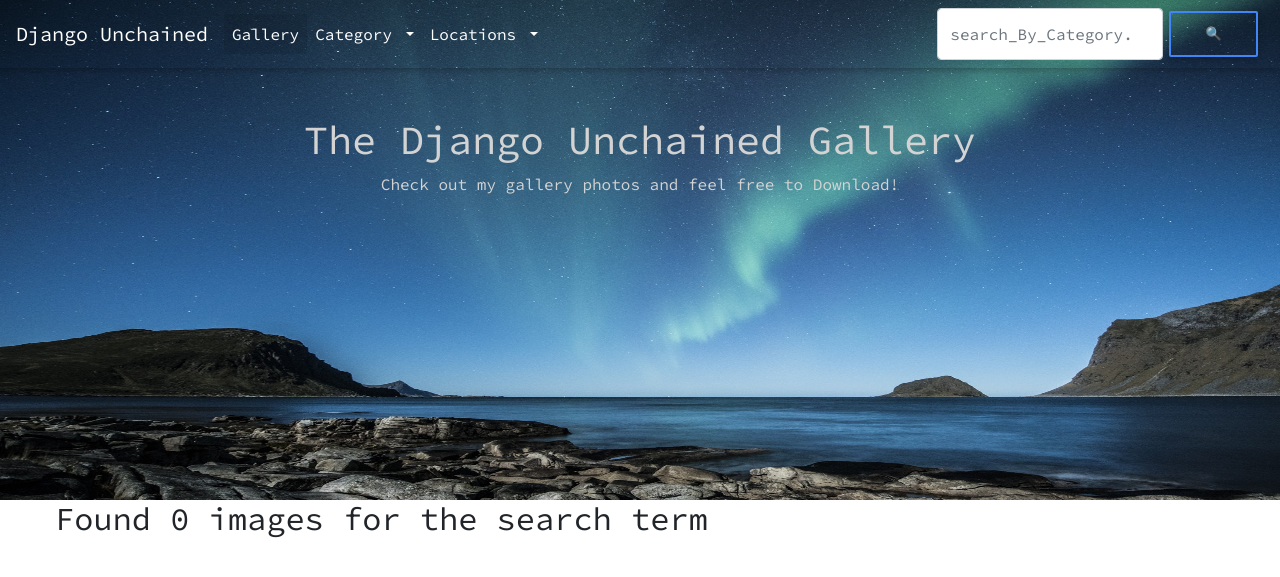
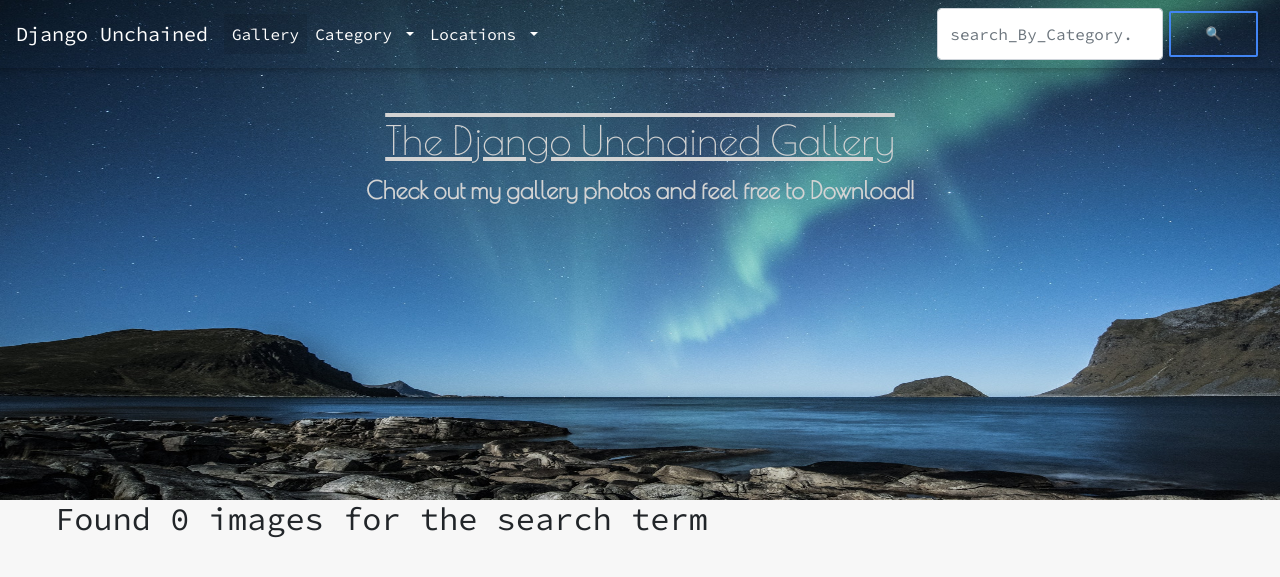
Before and after one commit to nignanthomas/Gallery, a Django app: page / in a window 1280 px wide. Shown: the top 577 px of the page. Run offline with Django 3.2, Linux system fonts and the light colour scheme; data that the repository does not hold is empty; some libraries are stand-ins or nearby versions.

Commit message:
update layout

```diff
--- a/gallery/templates/base.html
+++ b/gallery/templates/base.html
@@ -17,6 +17,7 @@
       {% bootstrap_css %}
       <link rel="stylesheet" href="https://cdnjs.cloudflare.com/ajax/libs/fancybox/3.5.2/jquery.fancybox.css" />
       <link href="https://fonts.googleapis.com/css?family=Source+Code+Pro" rel="stylesheet">
+      <link href="https://fonts.googleapis.com/css?family=Poiret+One" rel="stylesheet">
       <link href="https://cdnjs.cloudflare.com/ajax/libs/mdbootstrap/4.5.15/css/mdb.min.css" rel="stylesheet">
       <link rel="stylesheet" href="{% static 'css/styles.css' %}">
     {% endblock %}
--- a/gallery/templates/navbar.html
+++ b/gallery/templates/navbar.html
@@ -47,7 +47,7 @@
   </div>
 </nav>
 <div class="text-center header mt-5 animated shake">
-  <h1>The Django Unchained Gallery</h1>
+  <h1 style="text-decoration: underline overline">The Django Unchained Gallery</h1>
   <p>Check out my gallery photos and feel free to Download!</p>
 </div>
 <!-- <div class="navpic"> -->
--- a/static/css/styles.css
+++ b/static/css/styles.css
@@ -1,6 +1,7 @@
 body {
   font-family: 'Source Code Pro', monospace;
   /* box-sizing: border-box; */
+  background-color: #f7f7f7;
 }
 
 .navbar {
@@ -36,6 +37,9 @@ body {
 
 div .header{
   color: lightgrey;
+  font-family: 'Poiret One', cursive;
+  font-size: 150%;
+  font-weight: bold;
 }
 
 
@@ -95,12 +99,12 @@ form.search-form::after {
   margin: 1em auto;
   /* max-width: 768px; */
   column-gap: 1em;
-  background-color: white;
+  /* background-color: white; */
 }
 
 /* The Masonry Brick */
 .item {
-  background: #fff;
+  /* background: lightgrey; */
   /* padding: 0.5em; */
   margin: 0 0 1em;
 }
```
